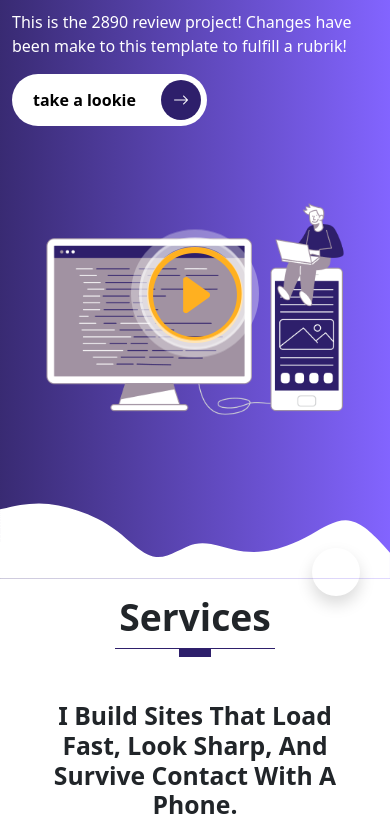
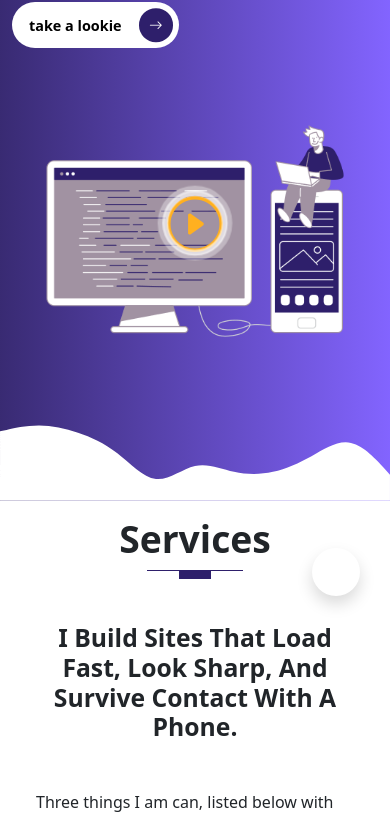
Before and after one commit to MattSuekel/web2890review, a website built with Vite: page src/index.html in a window 390 px wide. Shown: the part 218-1035 px from the top of the page. Built offline with nearby package versions, Linux system fonts and the light colour scheme.

Commit message:
fix spacing and add some more responsive stuff

```diff
--- a/src/stylesheets/components/_buttons.scss
+++ b/src/stylesheets/components/_buttons.scss
@@ -3,27 +3,43 @@
 
 .btn-rounded {
   position: relative;
-  padding: 0.8375rem 4.375rem 0.8375rem 1.25rem;
+  padding: 0.7rem 3.5rem 0.7rem 1rem;
   font-weight: 700;
+  font-size: 0.9rem;
   margin: 0;
   border: 0.1rem solid rgba($white, 0.6);
   background-color: $white;
   display: block;
 
+  @include media-breakpoint-up(md) {
+    padding: 0.8375rem 4.375rem 0.8375rem 1.25rem;
+    font-size: 1rem;
+  }
+
   span {
     position: absolute;
     background-color: $primary;
-    width: 2.5rem;
-    height: 2.5rem;
+    width: 2.1rem;
+    height: 2.1rem;
     top: 50%;
     right: 5px;
     transform: translateY(-50%);
     border-radius: 50%;
 
+    @include media-breakpoint-up(md) {
+      width: 2.5rem;
+      height: 2.5rem;
+    }
+
     i {
       color: $white;
-      font-size: 1rem;
-      line-height: 2.5rem;
+      font-size: 0.85rem;
+      line-height: 2.1rem;
+
+      @include media-breakpoint-up(md) {
+        font-size: 1rem;
+        line-height: 2.5rem;
+      }
     }
 
   }
--- a/src/stylesheets/components/_typography.scss
+++ b/src/stylesheets/components/_typography.scss
@@ -10,10 +10,15 @@
   }
 
   &--description {
-    font-size: 1rem;
+    font-size: 0.95rem;
     display: block;
-    margin-top: 1.2rem;
+    margin-top: 0.9rem;
     text-transform: none;
+
+    @include media-breakpoint-up(md) {
+      font-size: 1.15rem;
+      margin-top: 1.2rem;
+    }
 
     @include media-breakpoint-up(lg) {
       font-size: 1.4rem;
@@ -25,11 +30,19 @@
 
 .heading-line::before {
   content: "";
-  width: 10rem;
+  width: 6rem;
   height: 0.1rem;
   display: block;
   margin: 0 auto;
   background-color: $primary;
+
+  @include media-breakpoint-up(md) {
+    width: 8rem;
+  }
+
+  @include media-breakpoint-up(lg) {
+    width: 10rem;
+  }
 }
 
 .heading-line::after {
@@ -54,6 +67,10 @@
     -webkit-background-clip: text;
     -webkit-text-fill-color: transparent;
 
+    @include media-breakpoint-up(md) {
+      font-size: 1.5rem;
+    }
+
     @include media-breakpoint-up(lg) {
       font-size: 1.8rem;
     }
--- a/src/stylesheets/sections/_companies.scss
+++ b/src/stylesheets/sections/_companies.scss
@@ -3,13 +3,31 @@
 .companies {
   margin-top: -1px;
   background: $white;
-  padding: 0 0 5rem 0;
+  padding: 0 0 3rem 0;
+
+  @include media-breakpoint-up(md) {
+    padding: 0 0 4rem 0;
+  }
+
+  @include media-breakpoint-up(lg) {
+    padding: 0 0 5rem 0;
+  }
 
   &__logo-box {
     max-width: 100%;
-    height: 3rem;
-    margin-bottom: 2rem;
+    height: 2.25rem;
+    margin-bottom: 1.25rem;
     padding: 0.5rem;
+
+    @include media-breakpoint-up(md) {
+      height: 2.6rem;
+      margin-bottom: 1.6rem;
+    }
+
+    @include media-breakpoint-up(lg) {
+      height: 3rem;
+      margin-bottom: 2rem;
+    }
     text-align: center;
     position: relative;
 
--- a/src/stylesheets/sections/_get-started.scss
+++ b/src/stylesheets/sections/_get-started.scss
@@ -2,13 +2,29 @@
 @use '../components/mixins'as *;
 
 .get-started {
-  padding: 4rem 0;
+  padding: 2.5rem 0;
   background-color: $gray-200;
+
+  @include media-breakpoint-up(md) {
+    padding: 3rem 0;
+  }
+
+  @include media-breakpoint-up(lg) {
+    padding: 4rem 0;
+  }
 }
 
 .cta-info {
-  padding: 3rem;
+  padding: 1.5rem;
   margin: 1rem 0;
+
+  @include media-breakpoint-up(md) {
+    padding: 2rem;
+  }
+
+  @include media-breakpoint-up(lg) {
+    padding: 3rem;
+  }
 
   &__list {
     position: relative;
@@ -30,7 +46,15 @@
 
 // FORM CONTENT
 .form {
-  padding: 3rem;
+  padding: 1.5rem;
+
+  @include media-breakpoint-up(md) {
+    padding: 2rem;
+  }
+
+  @include media-breakpoint-up(lg) {
+    padding: 3rem;
+  }
 
   button {
     border: none;
--- a/src/stylesheets/sections/_intro-section.scss
+++ b/src/stylesheets/sections/_intro-section.scss
@@ -3,9 +3,17 @@
 
 .intro-section {
   @include gradient;
-  padding: 10rem 0 0 0;
+  padding: 6rem 0 0 0;
   width: 100%;
   height: 100%;
+
+  @include media-breakpoint-up(md) {
+    padding: 8rem 0 0 0;
+  }
+
+  @include media-breakpoint-up(lg) {
+    padding: 10rem 0 0 0;
+  }
 }
 
 .intros {
@@ -14,13 +22,31 @@
 
     a {
       span {
-        height: 6rem;
-        line-height: 6rem;
+        height: 3.5rem;
+        line-height: 3.5rem;
+
+        @include media-breakpoint-up(md) {
+          height: 5rem;
+          line-height: 5rem;
+        }
+
+        @include media-breakpoint-up(lg) {
+          height: 6rem;
+          line-height: 6rem;
+        }
 
         i {
 
-          font-size: 6rem;
+          font-size: 3.5rem;
           color: $orange;
+
+          @include media-breakpoint-up(md) {
+            font-size: 5rem;
+          }
+
+          @include media-breakpoint-up(lg) {
+            font-size: 6rem;
+          }
 
         }
       }
@@ -32,9 +58,21 @@
   position: absolute;
   top: 0;
   left: 0;
-  width: 6rem;
-  height: 6rem;
-  border: 0.55rem solid $white;
+  width: 3.5rem;
+  height: 3.5rem;
+  border: 0.35rem solid $white;
+
+  @include media-breakpoint-up(md) {
+    width: 5rem;
+    height: 5rem;
+    border-width: 0.45rem;
+  }
+
+  @include media-breakpoint-up(lg) {
+    width: 6rem;
+    height: 6rem;
+    border-width: 0.55rem;
+  }
   border-radius: 50%;
   animation: pulse-border 1.5s linear infinite;
 
--- a/src/stylesheets/sections/_navbar.scss
+++ b/src/stylesheets/sections/_navbar.scss
@@ -4,14 +4,41 @@
 .menu {
   @include gradient;
 
+  .navbar-brand img {
+    height: 2.5rem;
+
+    @include media-breakpoint-up(lg) {
+      height: 3.125rem;
+    }
+  }
+
   li {
-    padding: 0 0.7rem;
+    padding: 0.15rem 0;
+
+    @include media-breakpoint-up(lg) {
+      padding: 0 0.15rem;
+    }
+
+    @include media-breakpoint-up(xl) {
+      padding: 0 0.7rem;
+    }
 
     a {
       color: $white;
-      padding: 0 0.7rem;
+      padding: 0.35rem 0.7rem;
       text-transform: capitalize;
       font-weight: 600;
+      font-size: 0.95rem;
+
+      @include media-breakpoint-up(lg) {
+        padding: 0 0.3rem;
+        font-size: 0.85rem;
+      }
+
+      @include media-breakpoint-up(xl) {
+        padding: 0 0.7rem;
+        font-size: 1rem;
+      }
 
     }
 
--- a/src/stylesheets/sections/_portfolio.scss
+++ b/src/stylesheets/sections/_portfolio.scss
@@ -3,7 +3,15 @@
 @use '../components/mixins'as *;
 
 .portfolio {
-  padding: 4rem 0;
+  padding: 2.5rem 0;
+
+  @include media-breakpoint-up(md) {
+    padding: 3rem 0;
+  }
+
+  @include media-breakpoint-up(lg) {
+    padding: 4rem 0;
+  }
 
   button {
     text-transform: capitalize;
@@ -13,10 +21,22 @@
 .portfolio-box {
   position: relative;
   width: 100%;
-  height: 18.5rem;
+  height: 13rem;
   overflow: hidden;
-  margin-bottom: 1.2rem;
-  border-top: 0.5rem solid color.adjust($primary, $lightness: 20%);
+  margin-bottom: 0.8rem;
+  border-top: 0.35rem solid color.adjust($primary, $lightness: 20%);
+
+  @include media-breakpoint-up(md) {
+    height: 16rem;
+    margin-bottom: 1rem;
+    border-top-width: 0.45rem;
+  }
+
+  @include media-breakpoint-up(lg) {
+    height: 18.5rem;
+    margin-bottom: 1.2rem;
+    border-top-width: 0.5rem;
+  }
 
   img {
     width: 100%;
@@ -41,6 +61,20 @@
       h4 {
         text-transform: uppercase;
         display: block;
+        font-size: 1.05rem;
+
+        @include media-breakpoint-up(lg) {
+          font-size: 1.5rem;
+        }
+      }
+
+      p {
+        font-size: 0.85rem;
+        margin-bottom: 0;
+
+        @include media-breakpoint-up(lg) {
+          font-size: 1rem;
+        }
       }
     }
   }
--- a/src/stylesheets/sections/_testimonials.scss
+++ b/src/stylesheets/sections/_testimonials.scss
@@ -8,38 +8,75 @@
 
   &__card {
     background-color: rgba($white, 0.8);
-    padding: 2rem 1.25rem;
+    padding: 1.5rem 1rem;
     border-radius: 0.625rem;
     height: auto;
     text-align: center;
+    font-size: 0.9rem;
+
+    @include media-breakpoint-up(md) {
+      padding: 1.75rem 2rem;
+      font-size: 1rem;
+    }
+
+    @include media-breakpoint-up(lg) {
+      padding: 2rem 3rem;
+      font-size: 1.05rem;
+    }
 
     i {
-      font-size: 1.5rem;
+      font-size: 1.15rem;
       color: rgba($primary, 0.7);
+
+      @include media-breakpoint-up(lg) {
+        font-size: 1.5rem;
+      }
     }
 
     .ratings {
       i {
         color: rgba($primary, 0.7);
-        font-size: 1rem;
+        font-size: 0.85rem;
+
+        @include media-breakpoint-up(lg) {
+          font-size: 1rem;
+        }
       }
     }
   }
 
   &__picture {
-    width: 6rem;
-    height: 6rem;
+    width: 4.5rem;
+    height: 4.5rem;
     position: absolute;
     left: 50%;
     transform: translate(-50%, -50%);
 
+    @include media-breakpoint-up(md) {
+      width: 5.25rem;
+      height: 5.25rem;
+    }
+
+    @include media-breakpoint-up(lg) {
+      width: 6rem;
+      height: 6rem;
+    }
+
     img {
-      border: 0.325rem solid rgba($primary, 0.7);
+      border: 0.25rem solid rgba($primary, 0.7);
+
+      @include media-breakpoint-up(lg) {
+        border-width: 0.325rem;
+      }
     }
   }
 
   &__name {
-    padding-top: 3rem;
+    padding-top: 2.25rem;
+
+    @include media-breakpoint-up(lg) {
+      padding-top: 3rem;
+    }
     margin-bottom: 1rem;
     text-align: center;
     font-weight: 500;
```
